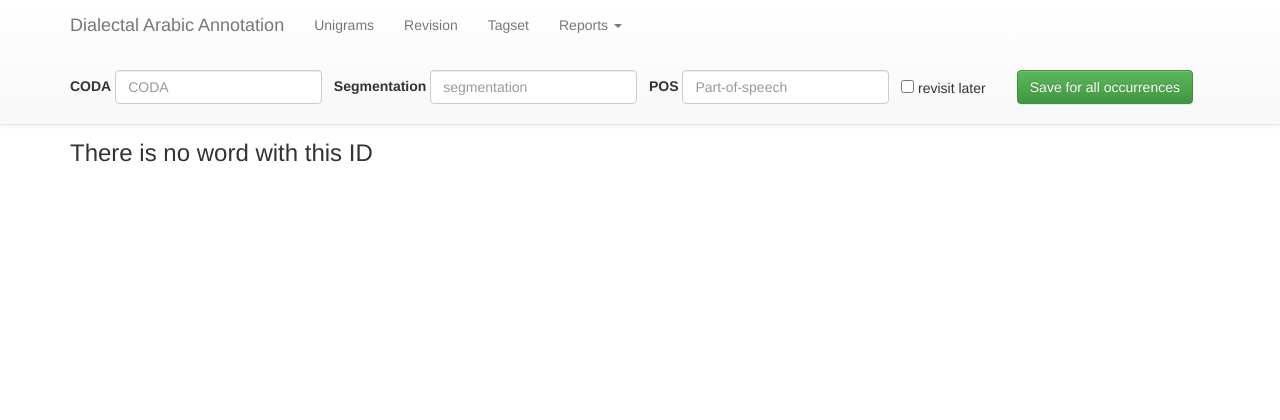
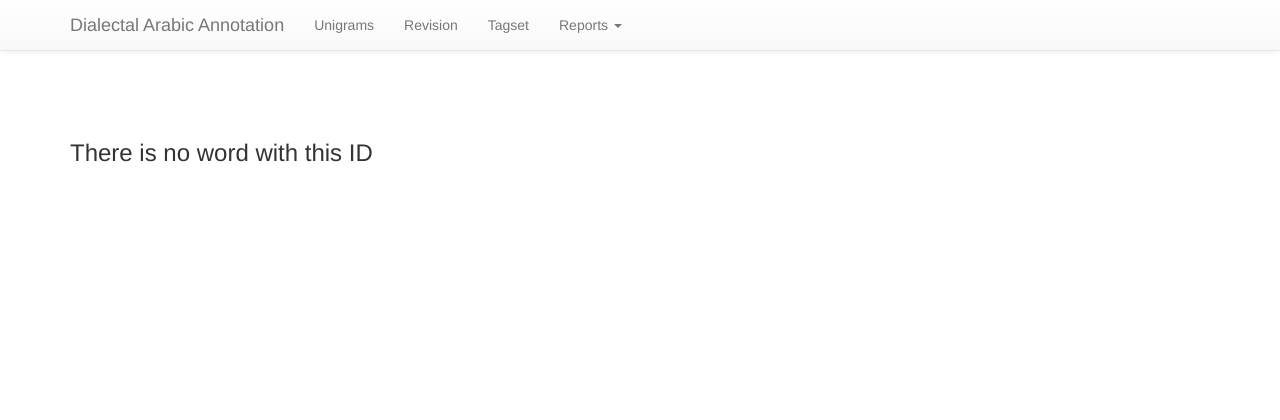
Before and after one commit to disooqi/ALT-annotation-tool, a Django app: template annotation/templates/annotation/ambiguous_detail.html in a window 1280 px wide. Shown: the top 420 px of the page. Run offline with Django 3.2, Linux system fonts and the light colour scheme; the template is opened without the code that fills it, so the values that code supplies are empty; parts of the project's set-up code (start-up, migrations or seed data) failed here and were passed over; some libraries are stand-ins or nearby versions.

Commit message:
Removing default-data block from the ambiguous-detail.html

```diff
--- a/annotation/templates/annotation/ambiguous_detail.html
+++ b/annotation/templates/annotation/ambiguous_detail.html
@@ -29,31 +29,7 @@
         </ul>
     </div><!--/.nav-collapse -->
 {% endblock menu %}
-{% block default-data %}
-    <br/>
-    <form class="form-inline">
-        <div class="form-group">
-            <label for="coda">CODA</label>
-            <input type="text" class="form-control" id="coda" placeholder="CODA">
-        </div>&nbsp;&nbsp;
-        <div class="form-group">
-            <label for="seg">Segmentation</label>
-            <input type="text" class="form-control" id="seg" placeholder="segmentation">
-        </div>&nbsp;&nbsp;
-        <div class="form-group">
-            <label for="pos">POS</label>
-            <input type="text" class="form-control" id="pos" placeholder="Part-of-speech">
-        </div>&nbsp;&nbsp;
-        <div class="checkbox">
-            <label>
-                <input type="checkbox" id="chb{{ token.id }}"  value="option1"> revisit later
-            </label>
-        </div>
-        &nbsp;&nbsp;&nbsp;&nbsp;&nbsp;&nbsp;
-        <button type="submit" class="btn btn-success">Save for all occurrences</button>
-    </form>
-    <br/>
-{% endblock default-data %}
+
 {% block content %}
     <div class="container">
         <br/><br/><br/>
```
